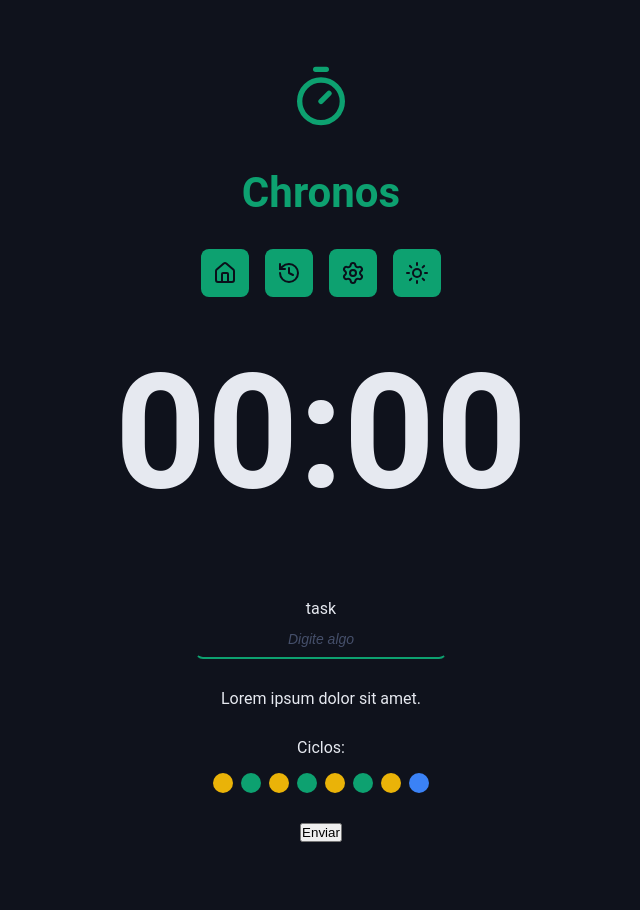
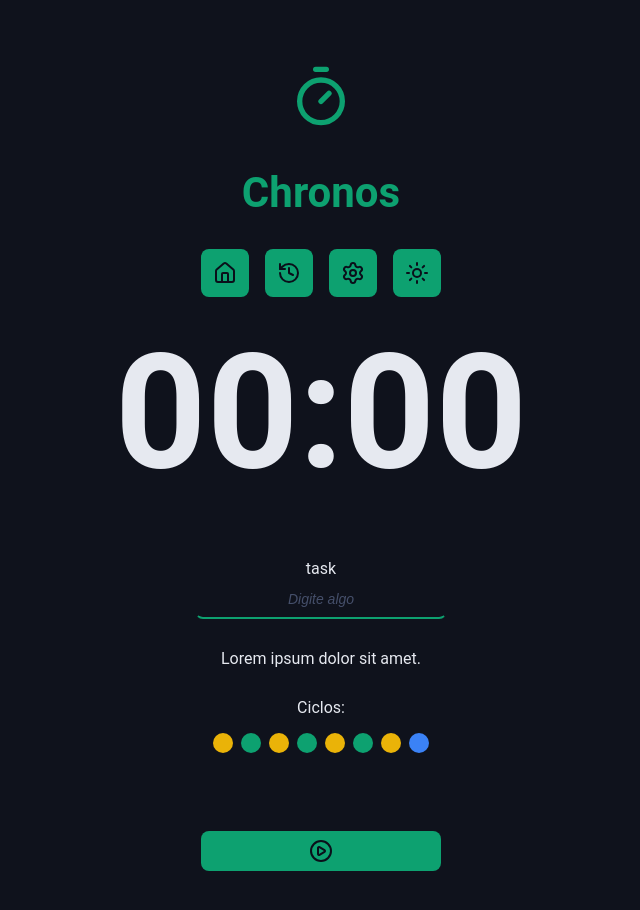
Before and after one commit to Andreysson-Araujo/chronos-pomodoro, a React (Vite) app: page / in a window 1280 px wide. Shown: the top 910 px of the page, without its empty margins (319-959 px from the left). Before the commit the page ends 874 px from the top, so only its background shows below. Built offline with nearby package versions, Linux system fonts and the light colour scheme.

Commit message:
Create a Button Component

```diff
--- a/src/App.tsx
+++ b/src/App.tsx
@@ -7,6 +7,8 @@
 import { CountDown } from "./components/CountDown";
 import { DefaultInput } from "./components/DefaultInput";
 import { Cycles } from "./components/Cycles";
+import { DefaultButton } from "./components/DefaultButton";
+import { PlayCircleIcon } from "lucide-react";
 
 export default function App() {
   return (
@@ -43,7 +45,7 @@
           </div>
 
           <div className="formRow">
-            <button>Enviar</button>
+            <DefaultButton icon={<PlayCircleIcon />} />
           </div>
         </form>
       </Container>
--- a/src/components/Container/styles.module.css
+++ b/src/components/Container/styles.module.css
@@ -11,5 +11,5 @@
 
 /* Onde fica o conteudo */
 .content {
-  margin: 3.2rem;
+  margin: 1.2rem;
 }
--- /dev/null
+++ b/src/components/DefaultButton/index.tsx
@@ -0,0 +1,20 @@
+import styles from "./styles.module.css";
+
+type DefaultButtonProps = {
+  icon: React.ReactNode;
+  color?: "green" | "red" | "gray";
+} & React.ComponentProps<"button">;
+
+export function DefaultButton({
+  icon,
+  color = "green",
+  ...props
+}: DefaultButtonProps) {
+  return (
+    <>
+      <button className={`${styles.button} ${styles[color]}`} {...props}>
+        {icon}
+      </button>
+    </>
+  );
+}
--- /dev/null
+++ b/src/components/DefaultButton/styles.module.css
@@ -0,0 +1,38 @@
+.button {
+  border: none;
+  background: var(--primary);
+  color: var(--text-over-primary);
+  display: flex;
+  align-items: center;
+  justify-content: center;
+  min-width: 24rem;
+  padding: 0.8rem;
+  border-radius: 0.8rem;
+  margin: 4.8rem 0;
+  cursor: pointer;
+  transition: all 0.1s ease-in-out;
+}
+
+.button svg {
+  width: 2.4rem;
+  height: 2.4rem;
+}
+
+.button:hover {
+  filter: brightness(80%);
+}
+
+.green {
+  background: var(--primary);
+  color: var(--text-over-primary);
+}
+
+.red {
+  background: var(--error);
+  color: var(--text-over-error);
+}
+
+.gray {
+  background: var(--gray-700);
+  color: var(--text-over-primary);
+}
--- a/src/components/DefaultInput/index.tsx
+++ b/src/components/DefaultInput/index.tsx
@@ -9,12 +9,12 @@
   id,
   type,
   labelText,
-  ...rest
+  ...props
 }: DefaultInputProps) {
   return (
     <>
       {labelText && <label htmlFor={id}>{labelText}</label>}
-      <input className={styles.input} id={id} type={type} {...rest} />
+      <input className={styles.input} id={id} type={type} {...props} />
     </>
   );
 }
```
